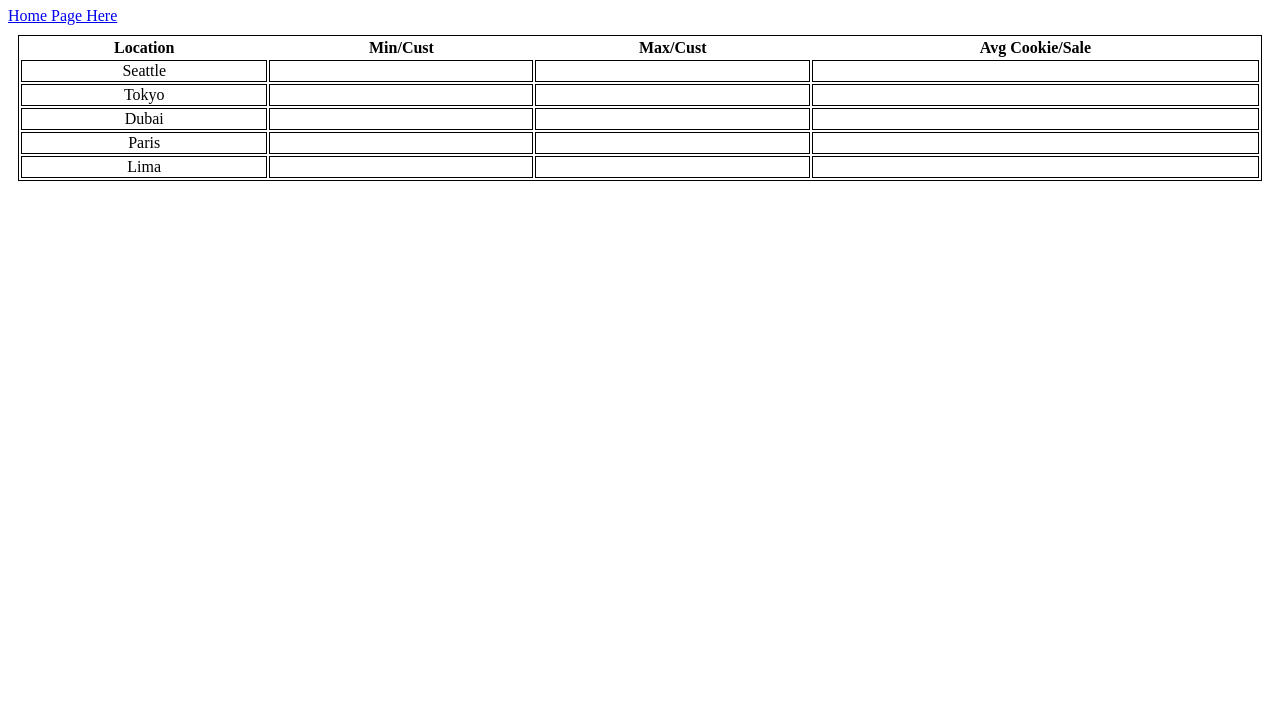
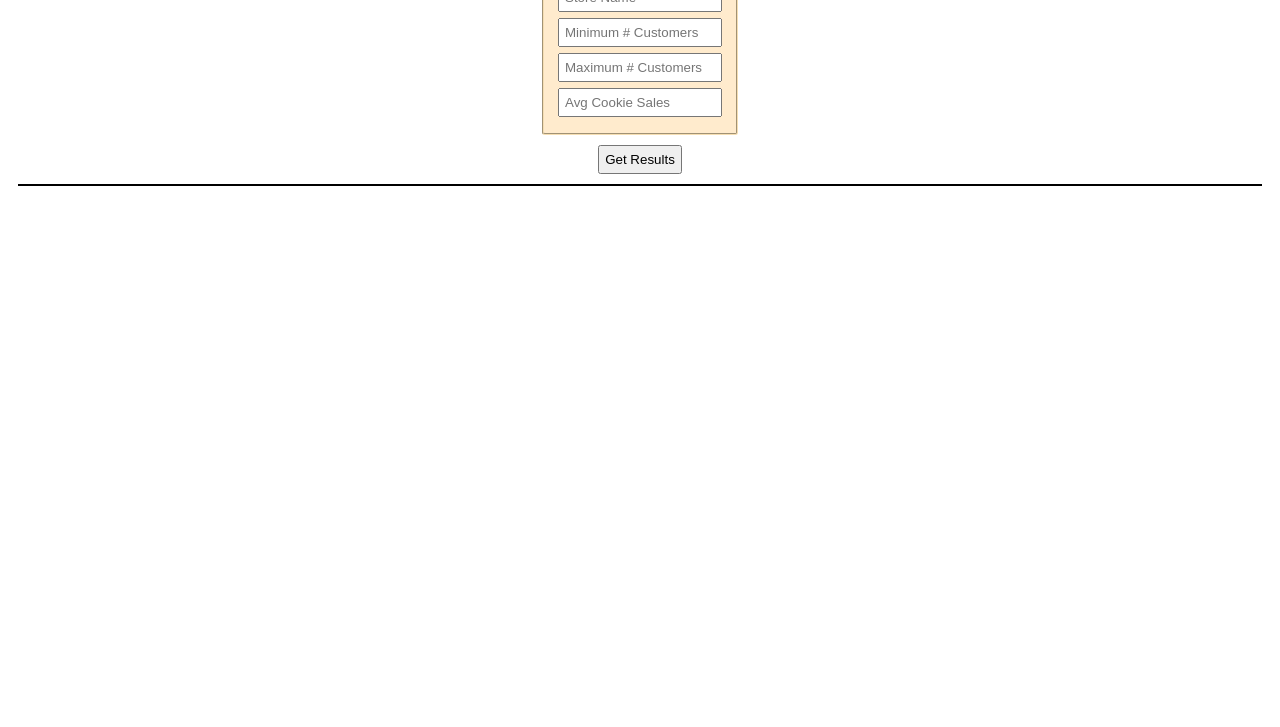
Before and after one commit to esmerexie/cookie-stand, a plain HTML site: page sales.html in a window 1280 px wide. Shown: the part 73-800 px from the top of the page. Drawn offline with Linux system fonts and the light colour scheme.

Commit message:
added cookie form

```diff
--- a/css/style.css
+++ b/css/style.css
@@ -0,0 +1,28 @@
+fieldset {
+    border-radius: 3px;
+    border-color: wheat;
+    margin-bottom: 10px;
+    background-color: blanchedalmond;
+}
+
+.input-fields {
+    display: block;
+    padding: 5px;
+    width: 150px;
+    margin: 6px auto;
+}
+
+#input-submit {
+    padding: 5px;
+    display:flex;
+    margin:auto;
+}
+
+legend {
+    margin: auto;
+}
+
+form {
+    width: 200px;
+    margin: auto;
+}
--- a/js/app.js
+++ b/js/app.js
@@ -1,9 +1,6 @@
 'use strict';
 
 let hours = ['6am','7am', '8am','9am', '10am', '11am', '12pm', '1pm', '2pm', '3pm', '4pm', '5pm', '6pm', '7pm'];
-
-const table = document.getElementById('table-area');
-
 
 let seattle = {
   storeName: 'seattle',
@@ -144,3 +141,16 @@ let lima = {
     }
   }
 };
+
+let tableSpace = document.getElementById('table');
+let row1 = document.createElement('tr');
+let column = document.createElement('td');
+
+column.textContent = hours,
+
+console.log(row1, tableSpace);
+
+row1.appendChild(column);
+tableSpace.appendChild(row1);
+
+console.log(seattle);
--- a/sales.html
+++ b/sales.html
@@ -5,9 +5,11 @@
     <meta http-equiv="X-UA-Compatible" content="IE=edge">
     <meta name="viewport" content="width=device-width, initial-scale=1.0">
     <title>Sales Page</title>
+    <link type="text/css" rel="stylesheet" href="/css/style.css"
 </head>
-<body>
-    <h1>Sales Page</h1>
+
+<body id="content">
+
     <a href="index.html">Home Page Here</a>
 
     <style>
@@ -17,50 +19,22 @@
         margin: 10px;
       }
       td {
-        text-align: center;
+
         border: thin black solid;
       }
     </style>
+<form id="cookie-form">
+  <fieldset>
+    <legend>Cookie Sales</legend>
+    <input class="input-fields" id ="name" type="text" placeholder="Store Name" required>
+    <input class="input-fields" id ="minNumOfCustomers" type="text" placeholder="Minimum # Customers" required>
+    <input class="input-fields" id ="maxNumOfCustomers" type="text" placeholder="Maximum # Customers" required>
+    <input class="input-fields" id ="avgCookies" type="text" placeholder="Avg Cookie Sales" required>
+  </fieldset>
+  <input id="input-submit" type="submit" value="Get Results">
+</form>
 
-<table id=>
-  <tr>
-    <th>Location</th>
-    <th>Min/Cust</th>
-    <th>Max/Cust</th>
-    <th>Avg Cookie/Sale</th>
-  </tr>
-  <tr id=>
-    <td id="">Seattle</td>
-    <td id=""></td>
-    <td id=""></td>
-    <td id=""></td>
-  </tr>
-  <tr>
-    <td id="">Tokyo</td>
-    <td id=""></td>
-    <td id=""></td>
-    <td id=""></td>
-  </tr>
-  <tr id=>
-    <td id="">Dubai</td>
-    <td id=""></td>
-    <td id=""></td>
-    <td id=""></td>
-  </tr>
-  <tr>
-    <td id="">Paris</td>
-    <td id=""></td>
-    <td id=""></td>
-    <td id=""></td>
-  </tr>
-  <tr id=>
-    <td id="">Lima</td>
-    <td id=""></td>
-    <td id=""></td>
-    <td id=""></td>
-  </tr>
-
-</table>
+<table id="table-area"></table>
 
 <script src="/js/app.js"></script>
 </body>
```
